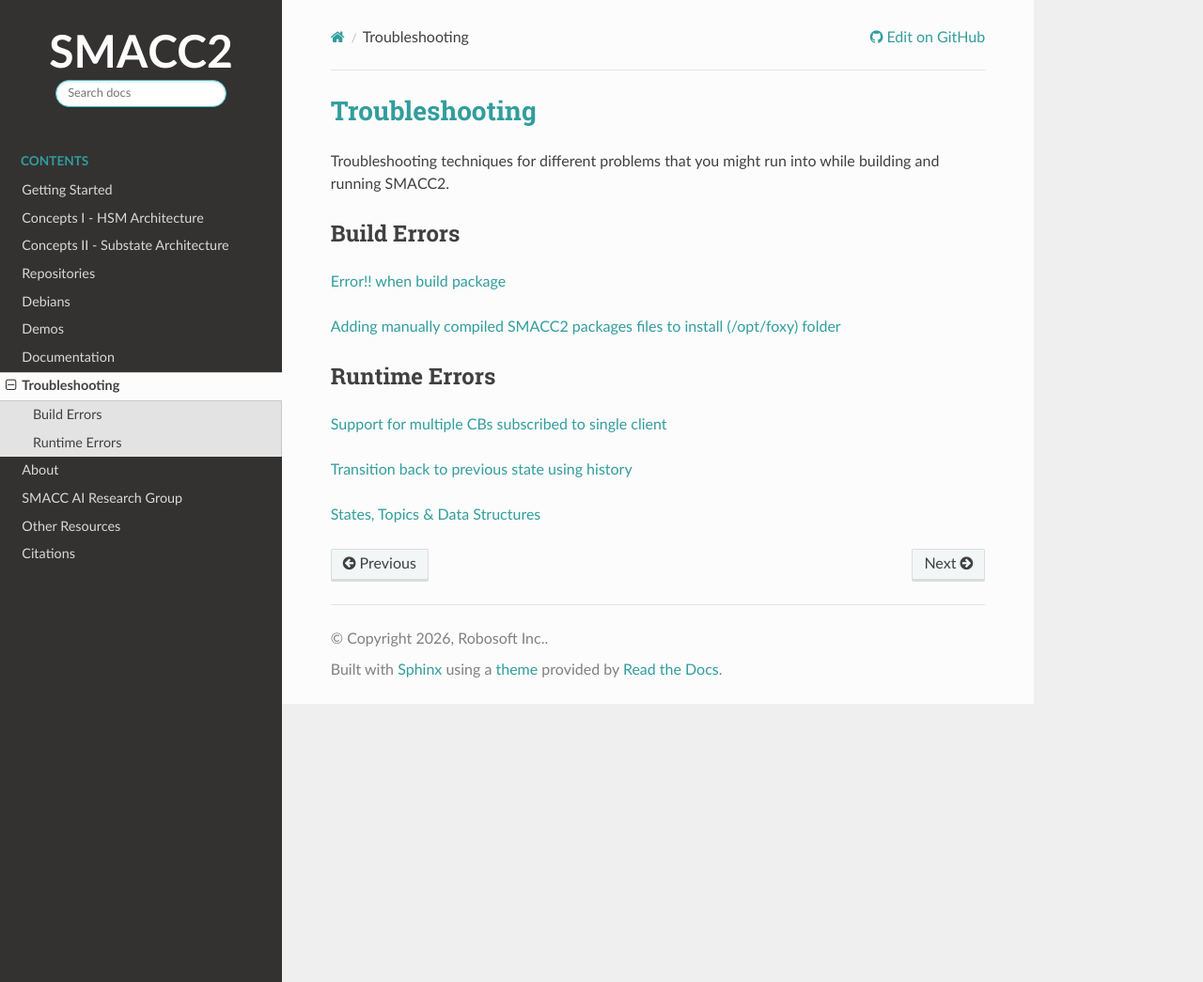
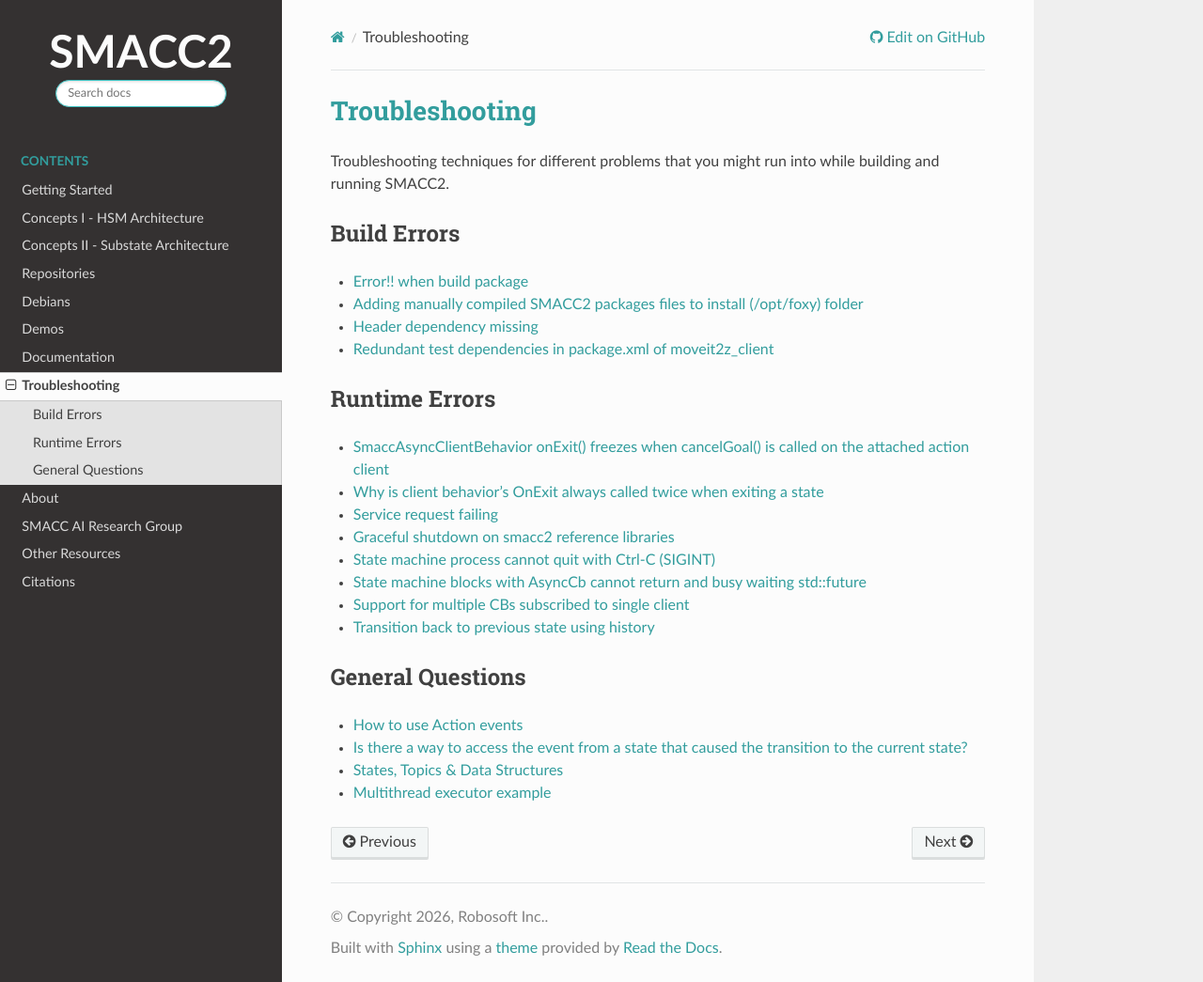
Before and after one commit to robosoft-ai/smacc2_docs, a Sphinx documentation site: the page built from docs/source/troubleshooting.rst, in a window 1280 px wide and 1045 px high. Shown: the whole window at 94% size. Built offline with Sphinx 7.4.7 and the Read the Docs theme 3.1.0, drawn with Linux system fonts in a browser that asks for light colours; comment, search, counter and statistics services are not loaded.

Commit message:
collapsing

```diff
--- a/docs/source/troubleshooting.rst
+++ b/docs/source/troubleshooting.rst
@@ -10,16 +10,27 @@
 Build Errors
 ------------
 
-`Error!! when build package <https://github.com/robosoft-ai/SMACC2/issues/537>`_
-
-`Adding manually compiled SMACC2 packages files to install (/opt/foxy) folder <https://github.com/robosoft-ai/SMACC2/issues/535>`_
-
+- `Error!! when build package <https://github.com/robosoft-ai/SMACC2/issues/537>`_
+- `Adding manually compiled SMACC2 packages files to install (/opt/foxy) folder <https://github.com/robosoft-ai/SMACC2/issues/535>`_
+- `Header dependency missing <https://github.com/robosoft-ai/SMACC2/issues/559>`_
+- `Redundant test dependencies in package.xml of moveit2z_client <https://github.com/robosoft-ai/SMACC2/issues/583>`_
 
 Runtime Errors
 ----------------
 
-`Support for multiple CBs subscribed to single client <https://github.com/robosoft-ai/SMACC/issues/73>`_
+- `SmaccAsyncClientBehavior onExit() freezes when cancelGoal() is called on the attached action client <https://github.com/robosoft-ai/SMACC2/issues/540>`_
+- `Why is client behavior's OnExit always called twice when exiting a state <https://github.com/robosoft-ai/SMACC2/issues/556>`_
+- `Service request failing <https://github.com/robosoft-ai/SMACC2/issues/563>`_
+- `Graceful shutdown on smacc2 reference libraries <https://github.com/robosoft-ai/SMACC2/issues/640>`_
+- `State machine process cannot quit with Ctrl-C (SIGINT) <https://github.com/robosoft-ai/SMACC2/issues/370>`_
+- `State machine blocks with AsyncCb cannot return and busy waiting std::future <https://github.com/robosoft-ai/SMACC2/issues/330>`_
+- `Support for multiple CBs subscribed to single client <https://github.com/robosoft-ai/SMACC/issues/73>`_
+- `Transition back to previous state using history <https://github.com/robosoft-ai/SMACC/issues/52>`_
 
-`Transition back to previous state using history <https://github.com/robosoft-ai/SMACC/issues/52>`_
+General Questions
+-----------------
 
-`States, Topics & Data Structures <https://github.com/robosoft-ai/SMACC/issues/20>`_
+- `How to use Action events <https://github.com/robosoft-ai/SMACC2/issues/513>`_
+- `Is there a way to access the event from a state that caused the transition to the current state? <https://github.com/robosoft-ai/SMACC2/issues/544>`_
+- `States, Topics & Data Structures <https://github.com/robosoft-ai/SMACC/issues/20>`_
+- `Multithread executor example <https://github.com/robosoft-ai/SMACC2/issues/571>`_
```
